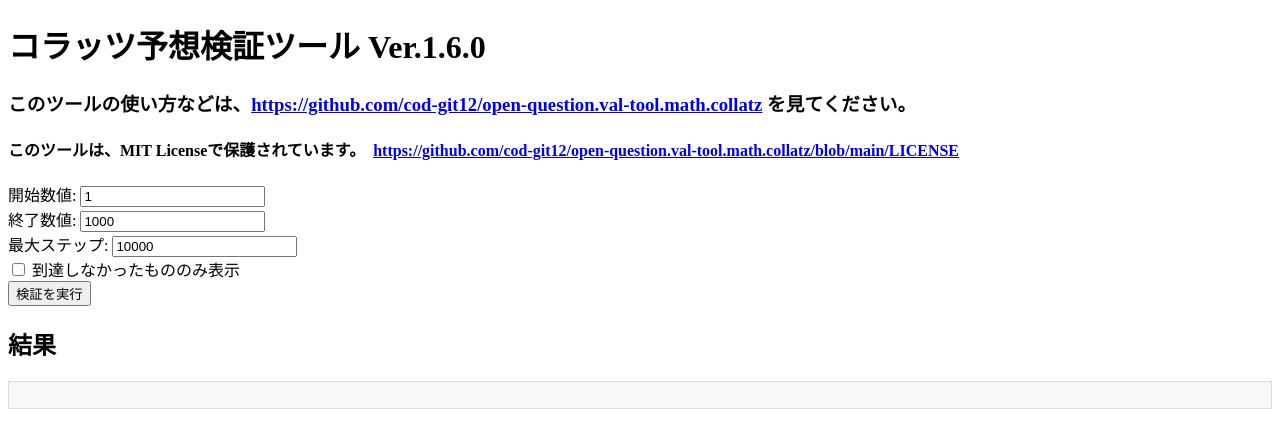
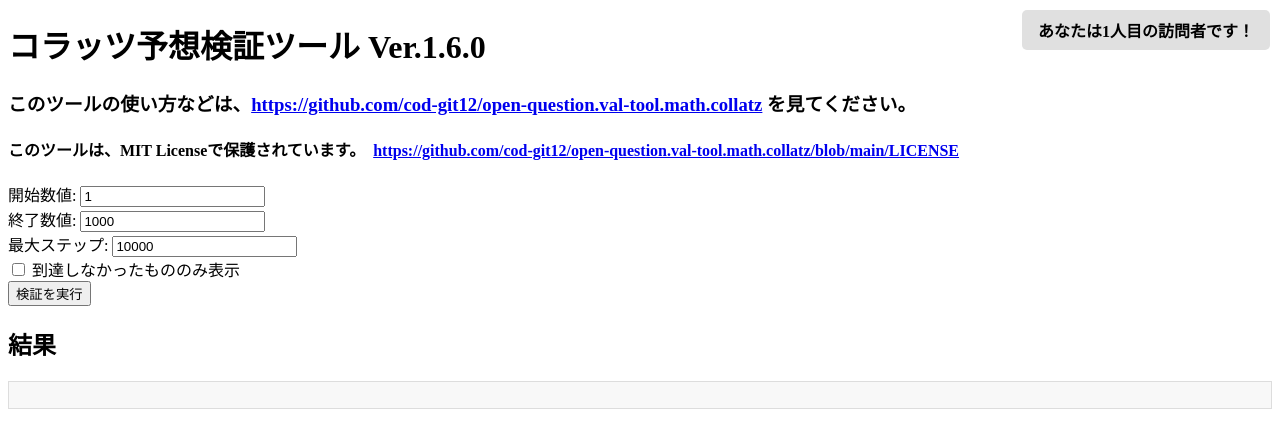
Before and after one commit to cod-git12/open-question.val-tool.math.collatz, a plain HTML site: page index.html in a window 1280 px wide. Drawn offline with Linux system fonts and the light colour scheme.

Commit message:
index.htmlの更新

```diff
--- a/index.html
+++ b/index.html
@@ -17,12 +17,26 @@
     .row { margin: 0.25em 0; }
     .error { color: red; }
     .progress { color: blue; }
+    /* 訪問者カウンター用のスタイル */
+    #visitorCounter {
+      position: fixed;
+      top: 10px;
+      right: 10px;
+      background: #e0e0e0;
+      padding: 0.5em 1em;
+      border-radius: 5px;
+      font-size: 1em;
+      font-weight: bold;
+    }
   </style>
 </head>
 <body>
+  <!-- 訪問者カウンターの表示要素 -->
+  <div id="visitorCounter">あなたは0人目の訪問者です！</div>
+
   <h1>コラッツ予想検証ツール Ver.1.6.0</h1>
-    <h3>このツールの使い方などは、<a href="https://github.com/cod-git12/open-question.val-tool.math.collatz">https://github.com/cod-git12/open-question.val-tool.math.collatz</a> を見てください。</h3>
-      <h4>このツールは、MIT Licenseで保護されています。　<a href="https://github.com/cod-git12/open-question.val-tool.math.collatz/blob/main/LICENSE">https://github.com/cod-git12/open-question.val-tool.math.collatz/blob/main/LICENSE</a></a></h4>
+  <h3>このツールの使い方などは、<a href="https://github.com/cod-git12/open-question.val-tool.math.collatz">https://github.com/cod-git12/open-question.val-tool.math.collatz</a> を見てください。</h3>
+  <h4>このツールは、MIT Licenseで保護されています。　<a href="https://github.com/cod-git12/open-question.val-tool.math.collatz/blob/main/LICENSE">https://github.com/cod-git12/open-question.val-tool.math.collatz/blob/main/LICENSE</a></h4>
   <label>
     開始数値:
     <input id="startN" type="number" value="1" min="1" />
@@ -50,6 +64,20 @@
   <div id="output"></div>
 
   <script>
+    // 訪問者カウンターの処理
+    function updateVisitorCounter() {
+      let visitorCount = localStorage.getItem('visitorCount');
+      if (!visitorCount) {
+        visitorCount = 1;
+      } else {
+        visitorCount = parseInt(visitorCount) + 1;
+      }
+      localStorage.setItem('visitorCount', visitorCount);
+      document.getElementById('visitorCounter').textContent = `あなたは${visitorCount}人目の訪問者です！`;
+    }
+
+    // ページ読み込み時にカウンターを更新
+    window.onload = updateVisitorCounter;
 
     // 次の値を返す
     function collatzStep(n) {
@@ -68,14 +96,13 @@
           return { steps, reachedOne: true };
         }
       }
-      // 未到達
       return { steps: maxSteps, reachedOne: false };
     }
 
     // 範囲内の数値をテスト（チャンク処理）
     function testRange(start, end, maxSteps, onProgress) {
       const results = [];
-      const chunkSize = 3000; // 1回に処理する数
+      const chunkSize = 3000;
       let current = start;
 
       function processChunk() {
@@ -86,12 +113,11 @@
         }
         current = chunkEnd + 1;
 
-        // 進捗更新
         const progress = Math.round(((current - start) / (end - start + 1)) * 100);
         onProgress(progress, results);
 
         if (current <= end) {
-          setTimeout(processChunk, 0); // 次のチャンクを非同期で処理
+          setTimeout(processChunk, 0);
         }
       }
 
@@ -127,7 +153,6 @@
       const outputDiv = document.getElementById("output");
       const progressDiv = document.getElementById("progress");
 
-      // 入力バリデーション
       if (!Number.isInteger(startN) || startN < 1) {
         outputDiv.innerHTML = '<span class="error">開始数値は自然数で入力してください。</span>';
         return;
@@ -141,12 +166,10 @@
         return;
       }
 
-      // 初期化
       outputDiv.textContent = "";
       progressDiv.textContent = "計算中: 0%";
       document.getElementById("runBtn").disabled = true;
 
-      // 計算と進捗表示
       const results = [];
       testRange(startN, endN, maxSteps, (progress, partialResults) => {
         progressDiv.textContent = `計算中: ${progress}%`;
```
